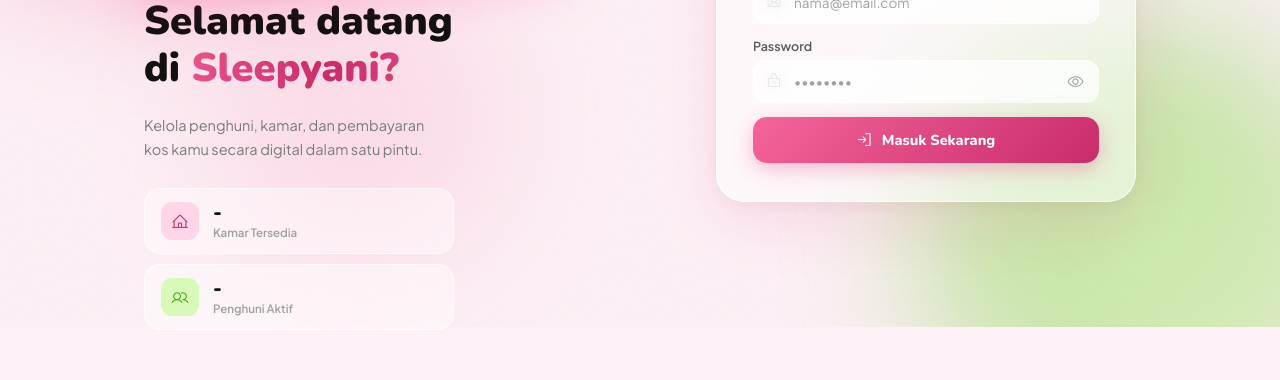
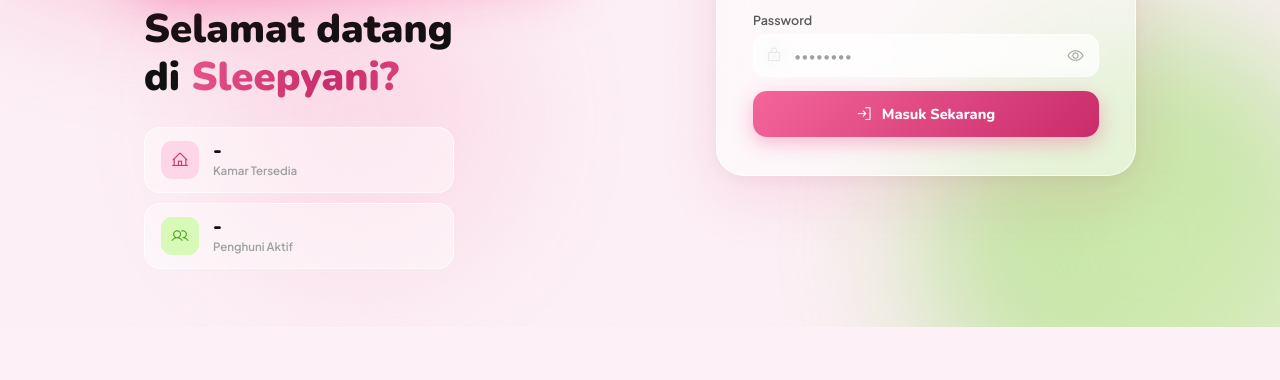
Before and after one commit to SamanthaOprahColinn/kos-siyani-v2, a website: page public/pages/login.html in a window 1280 px wide. Shown: the part 473-853 px from the top of the page. After the commit the page ends 800 px from the top, so only its background shows below. Drawn offline with nearby package versions, Linux system fonts and the light colour scheme; no server answers.

Commit message:
hapus kalimat

```diff
--- a/public/pages/login.html
+++ b/public/pages/login.html
@@ -27,9 +27,7 @@
       <img src="../assets/images/SLEEPYANI.png" alt="Identitas Siyani" class="deco-identity-img">
     </div>
 
-    <div class="deco-heading">Selamat datang di <span>Sleepyani?</span></div>
-    <div class="deco-sub">Kelola penghuni, kamar, dan pembayaran kos kamu secara digital dalam satu pintu.</div>
-    <div class="deco-stats">
+    <div class="deco-heading">Selamat datang di <span>Sleepyani?</span></div>    <div class="deco-stats">
       <div class="deco-stat">
         <div class="deco-stat-icon dip"><i class="ph ph-house-line"></i></div>
         <div><div class="deco-stat-val" id="statLoginKamar">...</div><div class="deco-stat-lbl">Kamar Tersedia</div></div>
```
